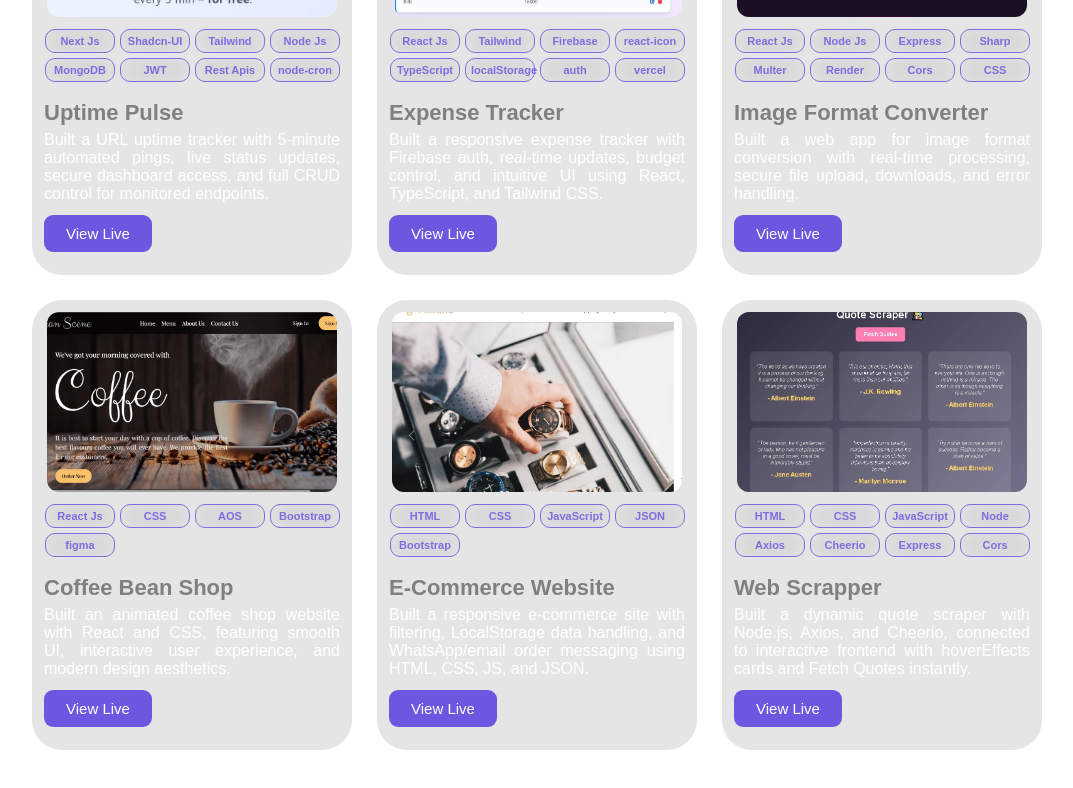
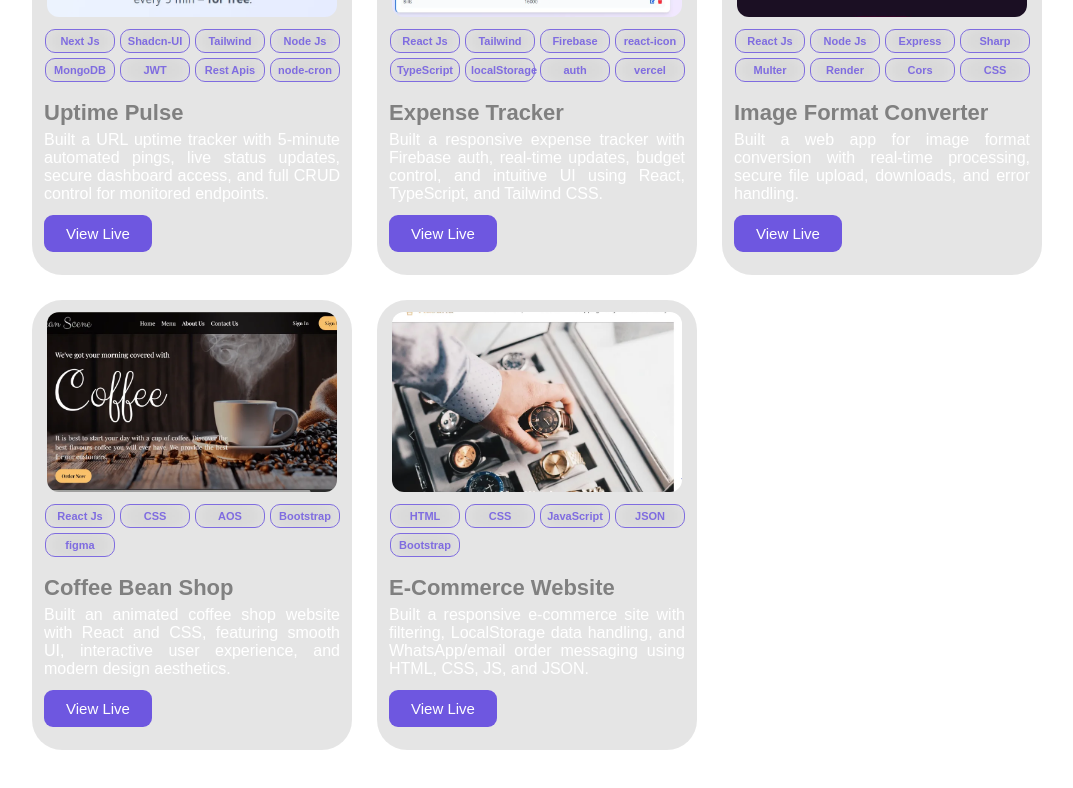
Before and after one commit to mzeeshanh-dev/frontend-portfolio, a React (Vite) app: page / in a window 1280 px wide. Shown: the part 3587-4375 px from the top of the page, without its empty margins (103-1176 px from the left). Built offline with nearby package versions, Linux system fonts and the light colour scheme.

Commit message:
MERN Stack Developer

```diff
--- a/src/components/Portfolio.jsx
+++ b/src/components/Portfolio.jsx
@@ -5,7 +5,6 @@ import img1 from "../assets/projects/project1.webp";
 import img2 from "../assets/projects/project2.webp";
 import img3 from "../assets/projects/project3.webp";
 import img4 from "../assets/projects/project4.webp";
-import img5 from "../assets/projects/project5.webp";
 import img6 from "../assets/projects/project6.webp"
 
 
@@ -59,14 +58,6 @@ const projects = [
       "Built a responsive e-commerce site with filtering, LocalStorage data handling, and WhatsApp/email order messaging using HTML, CSS, JS, and JSON.",
     link: "https://kasana-watches.vercel.app/",
   },
-  {
-    image: img5,
-    title: "Web Scrapper",
-    skills: ["HTML", "CSS", "JavaScript", "Node", "Axios", "Cheerio", "Express", "Cors"],
-    description:
-      "Built a dynamic quote scraper with Node.js, Axios, and Cheerio, connected to interactive frontend with hoverEffects cards and Fetch Quotes instantly.",
-    link: "https://web-scrapper-xmlj.onrender.com/",
-  }
 ];
 
 export default function Portfolio() {
```
